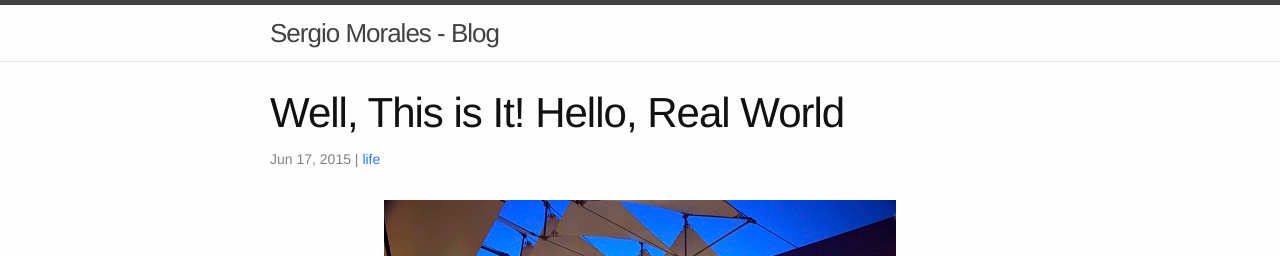
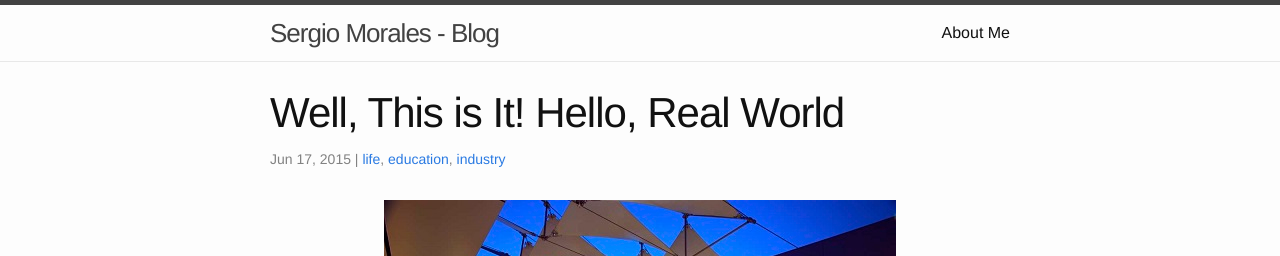
Before and after one commit to smora015/blog.sergiomorales.me, a Jekyll site: the page built from _posts/2015-06-17-well-this-is-it-hello-real-world.markdown, in a window 1280 px wide. Shown: the top 256 px of the page. Built offline with Jekyll 4.4.1, drawn with Linux system fonts in a browser that asks for light colours; comment, search, counter and statistics services are not loaded.

Commit message:
Re-include About Me page. Expand on existing post tags

```diff
--- a/_includes/header.html
+++ b/_includes/header.html
@@ -13,13 +13,13 @@
         </svg>
       </a>
 
-      <!--<div class="trigger">
+      <div class="trigger">
         {% for my_page in site.pages %}
-          {% if my_page.title %}
+          {% if my_page.title == 'About Me' %}
             <a class="page-link" href="{{ my_page.url | prepend: site.baseurl }}">{{ my_page.title }}</a>
           {% endif %}
         {% endfor %}
-      </div>-->
+      </div>
     </nav>
 
   </div>
--- a/_posts/2015-06-17-well-this-is-it-hello-real-world.markdown
+++ b/_posts/2015-06-17-well-this-is-it-hello-real-world.markdown
@@ -2,7 +2,10 @@
 layout:   post
 title:    "Well, This is It! Hello, Real World"
 date:     2015-06-17 12:33:31 -0400
-tags:     life
+tags:
+          - life
+          - education
+          - industry
 comments: true
 summary:  Goodbye, undergrad!
 ---
--- a/_posts/2016-04-16-double-checking-your-work.markdown
+++ b/_posts/2016-04-16-double-checking-your-work.markdown
@@ -5,6 +5,7 @@ date:     2016-04-16 12:00:00 -0400
 tags:
           - electronics
           - engineering
+          - software
 comments: true
 summary:  Don't learn the hard way.
 ---
--- a/_posts/2016-04-23-visual-studio-is-terrible.markdown
+++ b/_posts/2016-04-23-visual-studio-is-terrible.markdown
@@ -3,7 +3,8 @@ layout:   post
 title:    "Visual Studio 2015 Installer is Terrible"
 date:     2016-04-23 12:00:00 -0400
 tags:
-          - software
+          - programs
+          - tools
 comments: true
 summary:  My struggle with Visual Studio on Windows 10.
 ---
--- a/_posts/2016-04-30-reinventing-the-wheel.markdown
+++ b/_posts/2016-04-30-reinventing-the-wheel.markdown
@@ -3,8 +3,8 @@ layout:   post
 title:    "On Reinventing The Wheel: My Naivete"
 date:      2016-04-30 12:00:00 -0400
 tags:
-          - life
           - engineering
+          - software
 comments: true
 summary:  Utilize work that's already been done!
 ---
```
